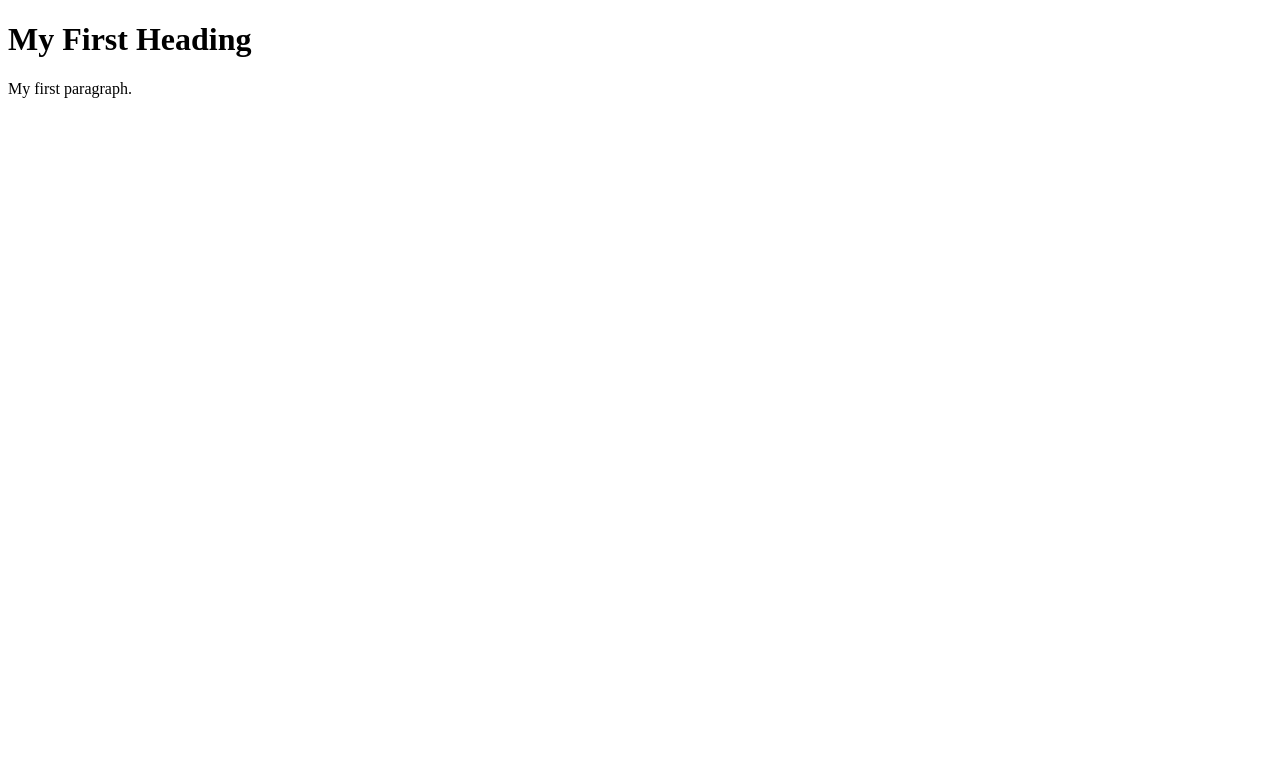
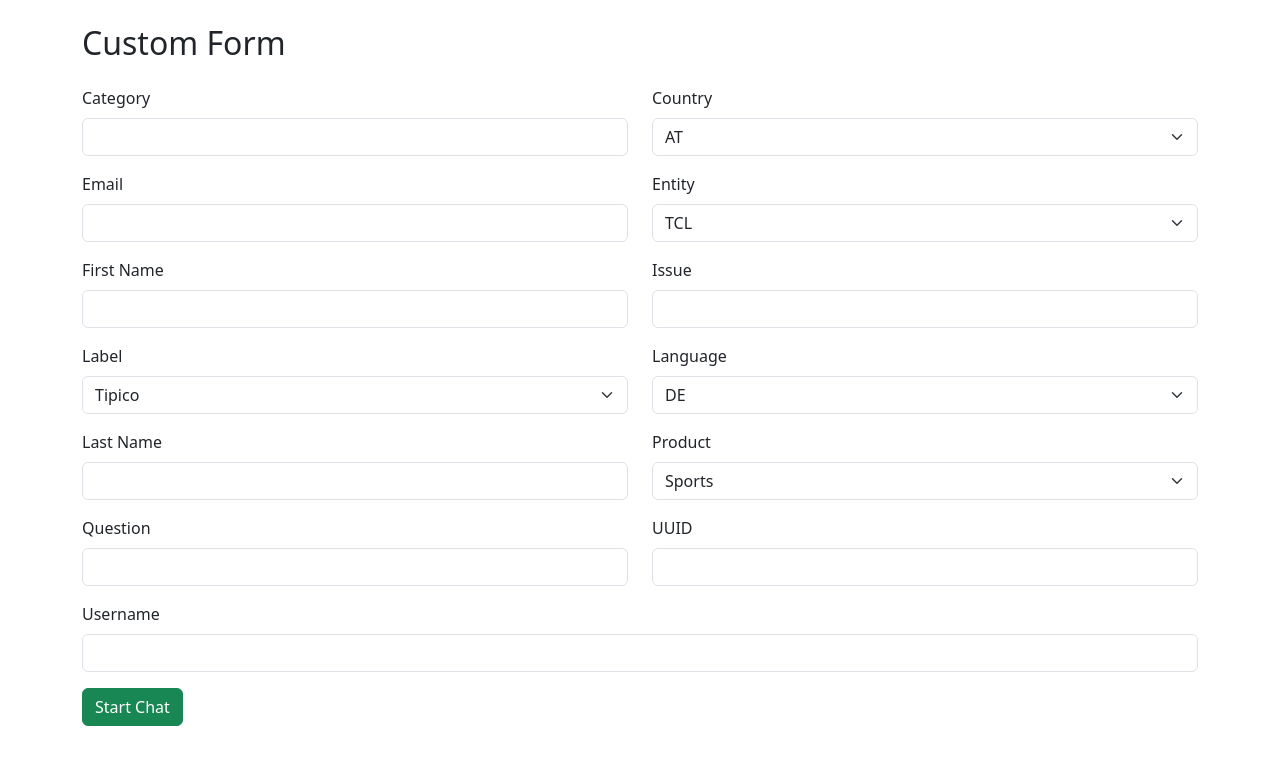
Before and after one commit to MatthiasBorg/omni-chanel-test, a plain HTML site: page index.html in a window 1280 px wide. Drawn offline with nearby package versions, Linux system fonts and the light colour scheme.

Commit message:
Update index.html

```diff
--- a/index.html
+++ b/index.html
@@ -1,9 +1,137 @@
 <!DOCTYPE html>
-<html>
-<body>
+<html lang="en">
+<head>
+  <meta charset="UTF-8">
+  <title>Custom Form</title>
+  <link href="https://cdn.jsdelivr.net/npm/bootstrap@5.3.3/dist/css/bootstrap.min.css" rel="stylesheet">
+</head>
+<body class="p-4">
 
-<h1>My First Heading</h1>
-<p>My first paragraph.</p>
+  <div class="container">
+    <h2 class="mb-4">Custom Form</h2>
+    <form id="customForm">
+      <div class="row mb-3">
+        <div class="col-md-6">
+          <label class="form-label">Category</label>
+          <input type="text" class="form-control" name="category">
+        </div>
+        <div class="col-md-6">
+          <label class="form-label">Country</label>
+          <select class="form-select" name="country">
+            <option value="AT">AT</option>
+            <option value="DE">DE</option>
+          </select>
+        </div>
+      </div>
+
+      <div class="row mb-3">
+        <div class="col-md-6">
+          <label class="form-label">Email</label>
+          <input type="email" class="form-control" name="email">
+        </div>
+        <div class="col-md-6">
+          <label class="form-label">Entity</label>
+          <select class="form-select" name="entity">
+            <option>TCL</option>
+            <option>TGAL</option>
+            <option>TKAL</option>
+            <option>TSAV</option>
+          </select>
+        </div>
+      </div>
+
+      <div class="row mb-3">
+        <div class="col-md-6">
+          <label class="form-label">First Name</label>
+          <input type="text" class="form-control" name="firstName">
+        </div>
+        <div class="col-md-6">
+          <label class="form-label">Issue</label>
+          <input type="text" class="form-control" name="issue">
+        </div>
+      </div>
+
+      <div class="row mb-3">
+        <div class="col-md-6">
+          <label class="form-label">Label</label>
+          <select class="form-select" name="label">
+            <option>Tipico</option>
+          </select>
+        </div>
+        <div class="col-md-6">
+          <label class="form-label">Language</label>
+          <select class="form-select" name="language">
+            <option value="DE">DE</option>
+            <option value="EN">EN</option>
+            <option value="TR">TR</option>
+          </select>
+        </div>
+      </div>
+
+      <div class="row mb-3">
+        <div class="col-md-6">
+          <label class="form-label">Last Name</label>
+          <input type="text" class="form-control" name="lastName">
+        </div>
+        <div class="col-md-6">
+          <label class="form-label">Product</label>
+          <select class="form-select" name="product">
+            <option>Sports</option>
+            <option>Games</option>
+          </select>
+        </div>
+      </div>
+
+      <div class="row mb-3">
+        <div class="col-md-6">
+          <label class="form-label">Question</label>
+          <input type="text" class="form-control" name="question">
+        </div>
+        <div class="col-md-6">
+          <label class="form-label">UUID</label>
+          <input type="text" class="form-control" name="uuid">
+        </div>
+      </div>
+
+      <div class="mb-3">
+        <label class="form-label">Username</label>
+        <input type="text" class="form-control" name="username">
+      </div>
+
+      <div class="d-flex gap-2">
+        <button type="button" class="btn btn-success" onclick="startChat()">Start Chat</button>
+      </div>
+    </form>
+  </div>
+
+  <script>
+    function handleForm() {
+      const form = document.getElementById("customForm");
+      const formData = new FormData(form);
+
+      const data = Object.fromEntries(formData.entries());
+
+      const enrichedData = {
+        ...data,
+        additionalInformation: "",
+        breadcrumbTrail: "Here1>Here2",
+        cacheCookies: document.cookie,
+        origin: "",
+        userApp: "",
+        userLoginStatus: data.uuid ? "LoggedInUser" : "LoggedOutUser"
+      };
+
+      console.log("Final Data Object:", enrichedData);
+      return enrichedData;
+    }
+
+    function startChat() {
+      const userData = handleForm(); // Get the form data with extra fields
+      console.log("Starting chat with data:", userData);
+      // Add your actual chat initialization logic here
+      alert("Chat started (placeholder)");
+    }
+  </script>
 
 </body>
 </html>
```
